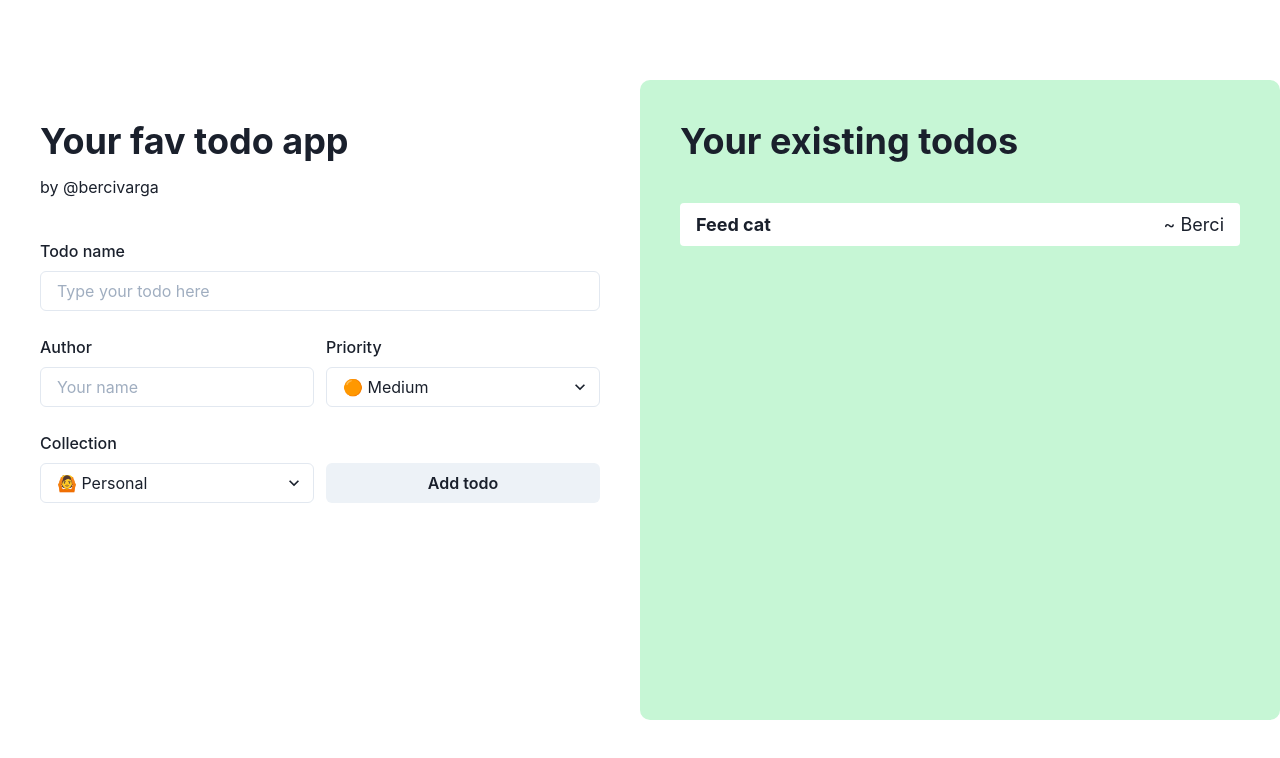
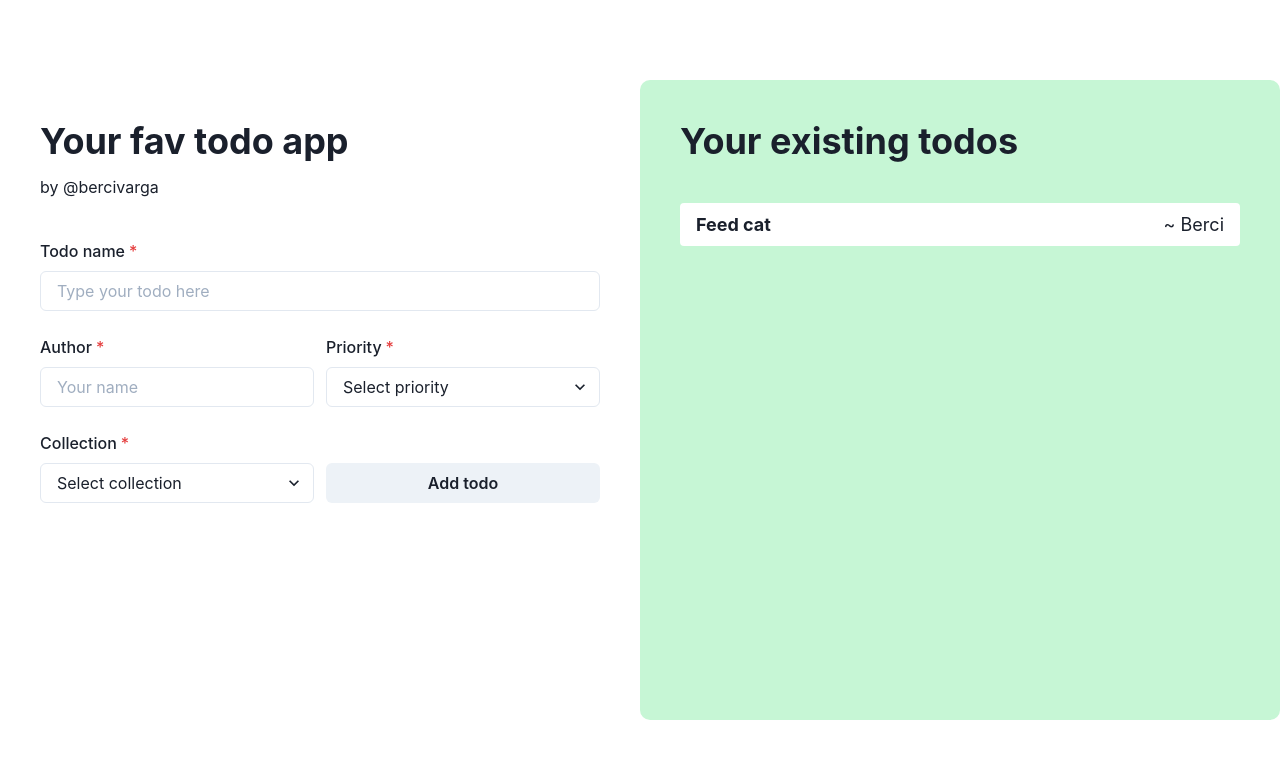
Before and after one commit to bercivarga/todo-poc, a React (Create React App) app: page / in a window 1280 px wide. Shown: the top 758 px of the page. Built offline with nearby package versions, Linux system fonts and the light colour scheme.

Commit message:
add some form validation

```diff
--- a/src/components/TodoCreator.tsx
+++ b/src/components/TodoCreator.tsx
@@ -21,13 +21,16 @@ import { useTodoContext } from "../App";
 export default function TodoCreator(): JSX.Element {
   const [name, setName] = useState<string>('');
   const [author, setAuthor] = useState<string>('');
-  const [priority, setPriority] = useState<Priority>(Priority.medium);
-  const [collection, setCollection] = useState<Collection>(Collection.personal);
+  const [priority, setPriority] = useState<Priority>();
+  const [collection, setCollection] = useState<Collection>();
 
   const colSpan = useBreakpointValue({base: 2, md: 1})
   const todoCtx = useTodoContext()
 
   function handleTodoSubmit(): void {
+    if (!name || !author || priority === undefined || collection === undefined) {
+      return
+    }
     const todo = new Todo(uuidv4(), name, author, priority, collection)
     todoCtx?.handleAddTodo(todo)
   }
@@ -40,19 +43,19 @@ export default function TodoCreator(): JSX.Element {
       </VStack>
       <SimpleGrid columns={2} columnGap={3} rowGap={6}>
         <GridItem colSpan={2}>
-          <FormControl>
+          <FormControl isRequired>
             <FormLabel>Todo name</FormLabel>
             <Input placeholder={'Type your todo here'} value={name} onChange={(e) => setName(e.target.value)} />
           </FormControl>
         </GridItem>
         <GridItem colSpan={colSpan}>
-          <FormControl>
+          <FormControl isRequired>
             <FormLabel>Author</FormLabel>
             <Input placeholder={'Your name'} value={author} onChange={(e) => setAuthor(e.target.value)} />
           </FormControl>
         </GridItem>
         <GridItem colSpan={colSpan}>
-          <FormControl>
+          <FormControl isRequired>
             <FormLabel>Priority</FormLabel>
             <Select placeholder={'Select priority'} value={priority} onChange={(e) => setPriority(parseInt(e.target.value))}>
               <option value={Priority.low}>🟢 Low</option>
@@ -62,7 +65,7 @@ export default function TodoCreator(): JSX.Element {
           </FormControl>
         </GridItem>
         <GridItem colSpan={colSpan}>
-          <FormControl>
+          <FormControl isRequired>
             <FormLabel>Collection</FormLabel>
             <Select placeholder={'Select collection'} value={collection} onChange={(e) => setCollection(parseInt(e.target.value))}>
               <option value={Collection.personal}>🙆 Personal</option>
```
